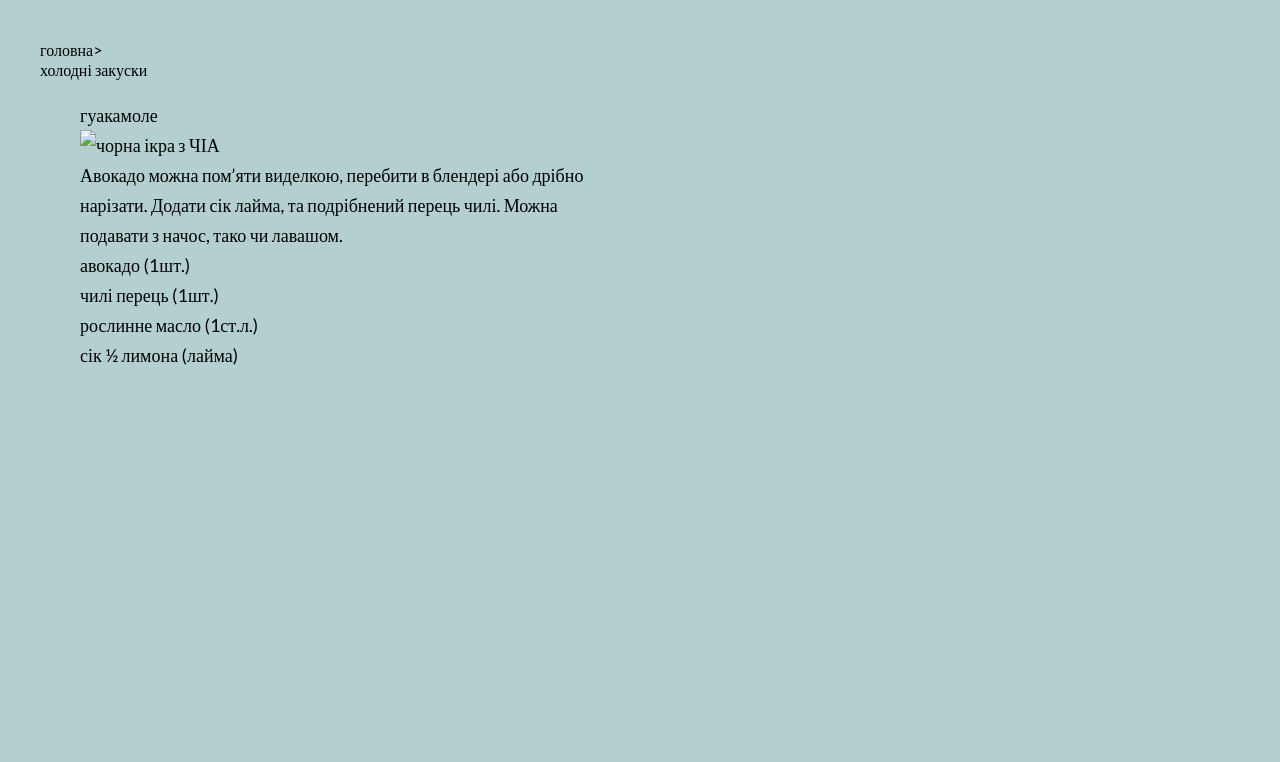
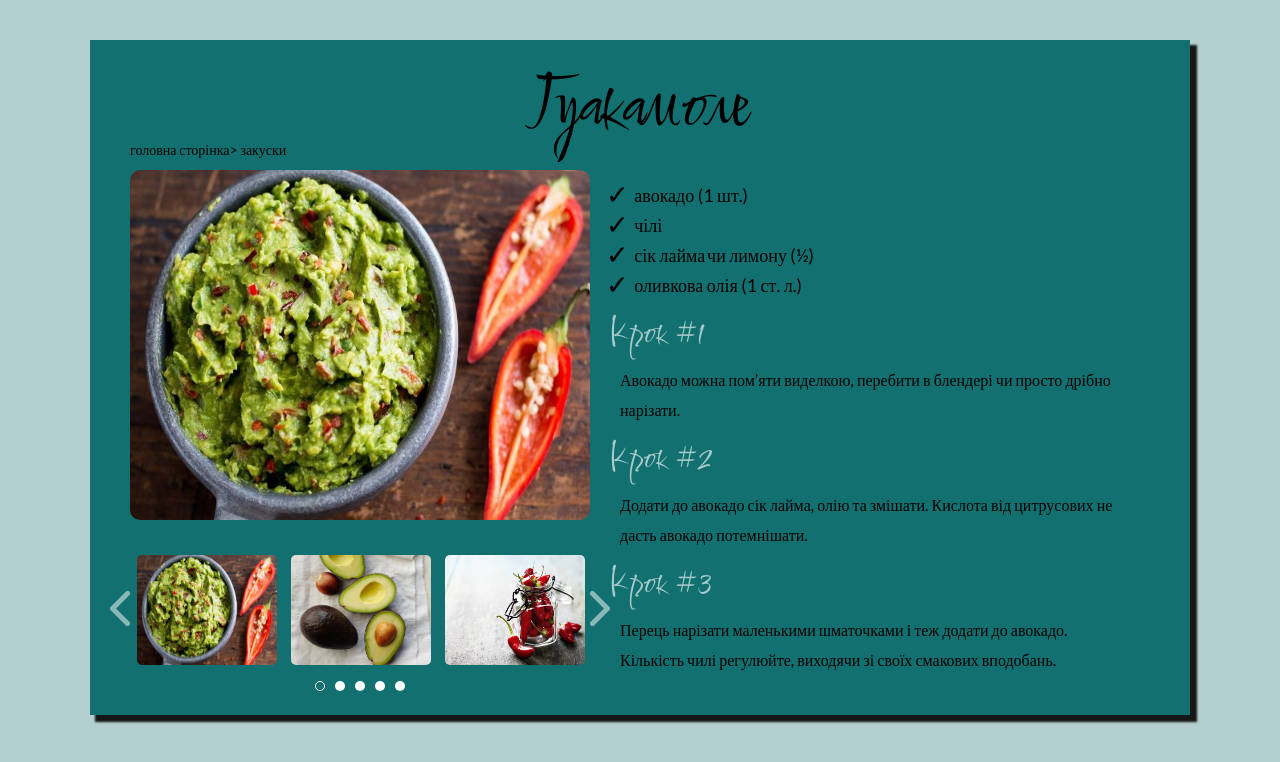
Before and after one commit to mytkoelena9/test, a plain HTML site: page guakamole.html in a window 1280 px wide. Drawn offline with nearby package versions, Linux system fonts and the light colour scheme; grey boxes are pictures that could not be loaded.

Commit message:
Update guakamole.html

```diff
--- a/guakamole.html
+++ b/guakamole.html
@@ -6,42 +6,83 @@
 	<meta name="viewport" content="width=device-width, initial-scale=1.0">
 	<link rel="stylesheet" href="css/reset.css">
 	<link rel="stylesheet" href="css/stylecontent.css">
-	<title>Document</title>
+	<title>Гуакамоле</title>
 </head>
 
 <body>
-    <header>
-		<h1 class="title-link"><a href="index.html" >головна></a></h1>
+    <div class="wrapper">
+      <h2 class="page__name-of-dish">Гуакамоле</h2>
+		    <div class="page">
+			<!-- Контент -->
+      <div class="sliderbox">
+        <div class="page__bread-crumbs">
+          <a href="index.html">головна сторінка></a>
+          <a href="appetizer.html">закуски</a>
+      </div>
+        <div class="sliderbig">
+            <div class="sliderbig__item filter">
+              <img  src="img/guakamole.jpeg" alt="">
+            </div>
+            <div class="sliderbig__item">
+              <img src="img/avocado.jpeg" alt="" >
+            </div>
+            <div class="sliderbig__item filter" alt="">
+              <img src="img/chili.jpeg">
+            </div>
+            <div class="sliderbig__item">
+              <img src="img/olive.png" alt="">
+            </div>
+            <div class="sliderbig__item">
+              <img src="img/laym.jpeg" alt="">
+            </div>
+        </div>
 
-    <h1 class="title-link"><a href="appetizer.html" >холодні закуски </a></h1>
+        <div class="slider">
+            <div class="slider__item filter">
+              <img class="preview-image"  src="img/guakamole.jpeg">
+            </div>
+            <div class="slider__item">
+              <img class="preview-image" src="img/avocado.jpeg" >
+            </div>
+            <div class="slider__item filter">
+              <img class="preview-image" src="img/chili.jpeg">
+            </div>
+            <div class="slider__item">
+              <img src="img/laym.jpeg" alt="">
+            </div>
+            <div class="slider__item">
+              <img class="preview-image" src="img/olive.png" alt="">
+            </div>
+        </div>
+    </div>
+      <div class="content">
+        <ul class="content__checkbox">
+          <li><img class="icon" src="img/checkbox.svg" alt="">авокадо (1 шт.)</li>
+          <li><img class="icon" src="img/checkbox.svg" alt="">чілі </li>
+          <li><img class="icon" src="img/checkbox.svg" alt="">сік лайма чи лимону (½)</li>
+          <li><img class="icon" src="img/checkbox.svg" alt="">оливкова олія (1 ст. л.)</li>
 
-</header>
-<main>
-
-	<div class="content">
-		<h2 class="title">гуакамоле</h2>
-		<img src="img/guakamole.jpg" alt="чорна ікра з ЧІА">
-
-<div class="container-text">
-        <p class="text">
-			Авокадо можна пом’яти виделкою,
-			перебити в блендері або дрібно нарізати.
-			Додати сік лайма, та подрібнений перець чилі.
-			Можна подавати з начос, тако чи лавашом.
-        </p>
-
-
-
-		<div class="ingredients">
-            <ul>
-					<li>авокадо (1шт.)</li>
-					<li>чилі перець (1шт.)</li>
-					<li>рослинне масло (1ст.л.)</li>
-					<li>сік ½ лимона (лайма)</li>
-        </div>
-	</div>
-</div>
-
-    </main>
-    <footer></footer>
-</body>
+        </ul>
+        <h3 class="step">Крок #1</h3>
+          <p class="content__text">
+            Авокадо можна пом’яти виделкою, перебити в блендері чи просто дрібно нарізати.
+        <h3 class="step">Крок #2</h3>
+          <p class="content__text">
+            Додати до авокадо сік лайма, олію та змішати. Кислота від цитрусових не дасть авокадо потемнішати.
+          </p>
+        <h3 class="step">Крок #3</h3>
+          <p class="content__text">
+            Перець нарізати маленькими шматочками і теж додати до авокадо.
+            Кількість чилі регулюйте, виходячи зі своїх смакових вподобань.
+          </p>
+    </div>
+  </div>
+			<!--jQuery -->
+			<script src="https://code.jquery.com/jquery-3.4.1.min.js"></script>
+			<!--слайдер Slick -->
+			<script src="js/slick.min.js"></script>
+			<!--файл скриптів -->
+			<script src="js/script.js"></script>
+		</div>
+	</body>
+</html>
```
